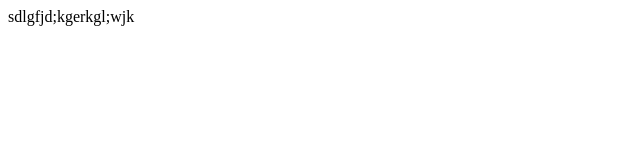
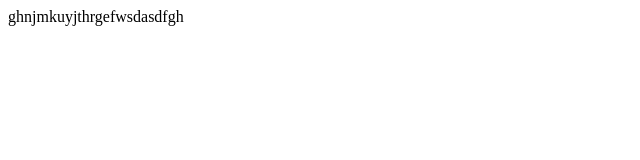
Before and after one commit to moon-ding/Test-project, a plain HTML site: page index.html in a window 1280 px wide. Shown: the full height of the page, 0-640 px from the left. Drawn offline with Linux system fonts and the light colour scheme.

Commit message:
2nd move

```diff
--- a/index.html
+++ b/index.html
@@ -6,6 +6,6 @@
     <title>Just a Website</title>
 </head>
 <body>
-    sdlgfjd;kgerkgl;wjk
+    ghnjmkuyjthrgefwsdasdfgh
 </body>
 </html>
```
